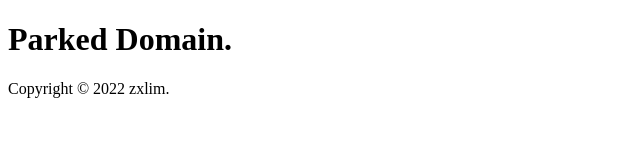
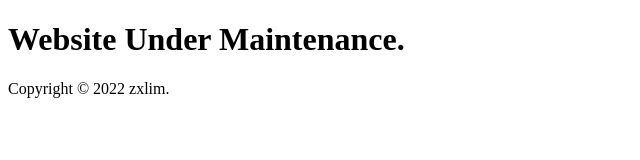
Before and after one commit to bh-zxl/pd-001, a plain HTML site: page index.html in a window 1280 px wide. Shown: the whole page, without its empty margins (0-640 px from the left). Drawn offline with Linux system fonts and the light colour scheme.

Commit message:
Update index.html

```diff
--- a/index.html
+++ b/index.html
@@ -5,11 +5,11 @@
     <meta http-equiv="Content-Security-Policy" content="default-src 'none'; script-src 'sha256-xFMtuCcKrhI+jAPyjfOdTFaMjo6Lg9DJGbjBLvejIPo='; style-src 'sha256-FkpfkL9rGLGb5kr0Sz7rimzAJvg8DHUJ5f3/rJj2zP0=';">
     <meta name="robots" content="noindex noarchive">
     <meta name="viewport" content="width=device-width, initial-scale=1">
-    <title>Parked Domain</title>
+    <title>Maintenance</title>
     <style>html{height:100%}body{font-family:system-ui,sans-serif;color:#777;margin:0}.main{display:table;width:100%;height:90vh;text-align:center}.msg{display:table-cell;vertical-align:middle}.msg h1{font-size:50px;display:inline-block;padding-right:12px;animation:type .4s alternate infinite}@keyframes type{from{box-shadow:inset -3px 0 0 #777}to{box-shadow:inset -3px 0 0 transparent}}footer{clear:both;position:relative;padding:0;margin:0;width:100%;text-align:center;font-size:.8em;color:#777}</style>
 </head>
 <body>
-    <div class="main"><div class="msg"><h1>Parked Domain.</h1></div></div>
+    <div class="main"><div class="msg"><h1>Website Under Maintenance.</h1></div></div>
     <footer>Copyright &copy; 2022<span id="cr-to"></span> zxlim.</footer>
     <script>const y = new Date().getFullYear();if(y > 2022)document.getElementById("cr-to").innerText="-"+y;</script>
 </body>
```
